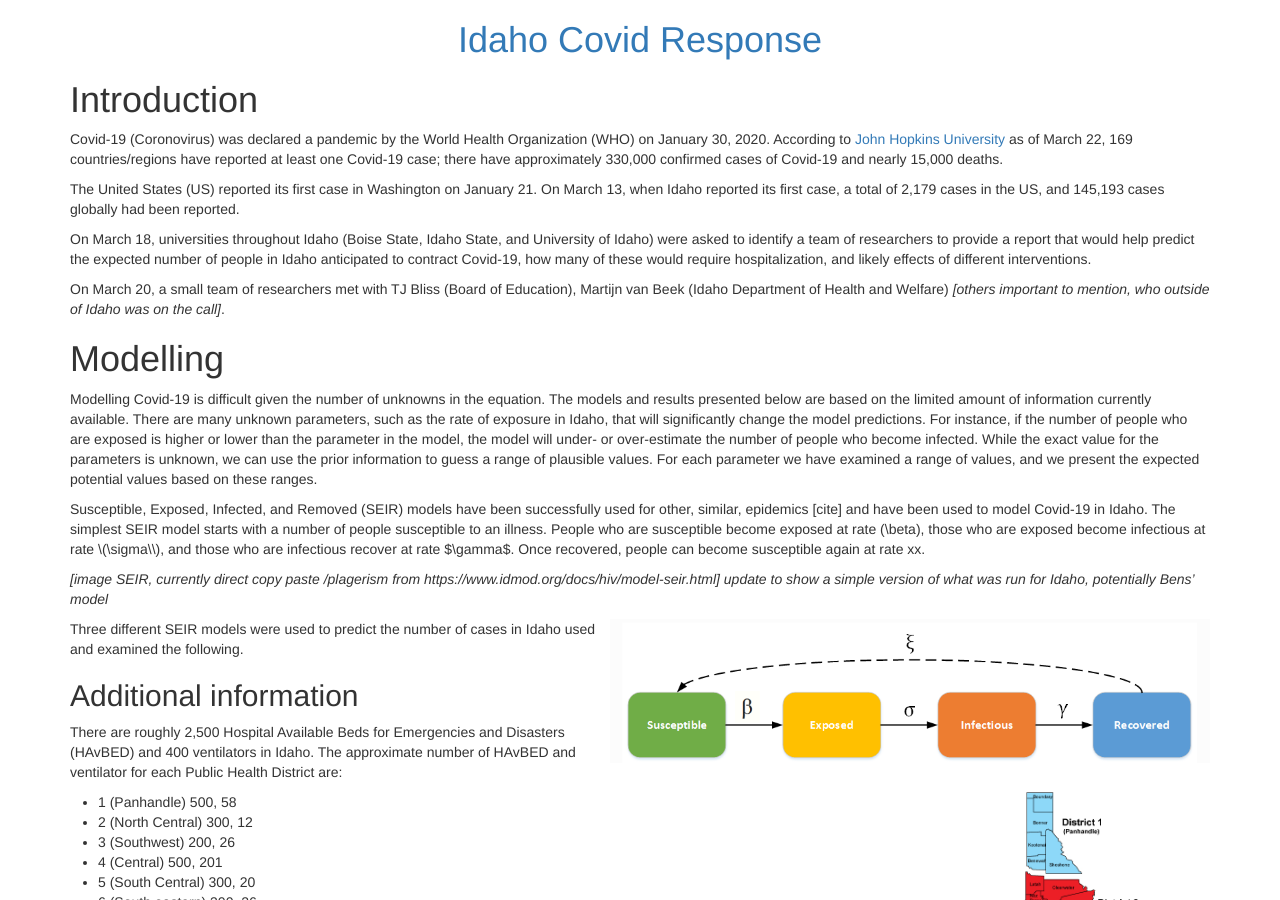
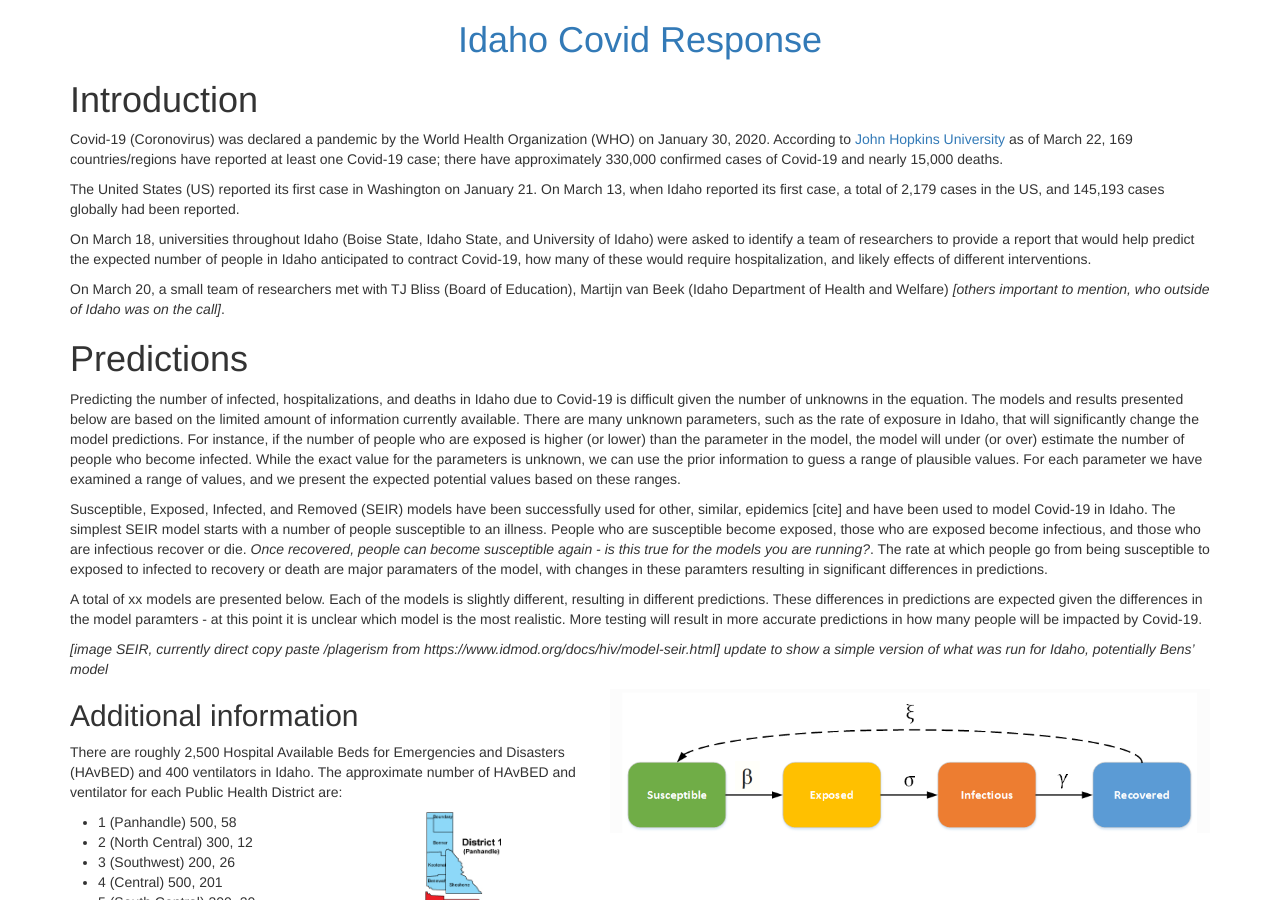
Before and after one commit to magbenji/summary, a Jekyll site: the page built from index.md, in a window 1280 px wide and 900 px high. Built offline with Jekyll 4.4.1, drawn with Linux system fonts in a browser that asks for light colours.

Commit message:
Update index.md

```diff
--- a/index.md
+++ b/index.md
@@ -15,16 +15,21 @@ On March 18, universities throughout Idaho (Boise State, Idaho State, and Univer
 
 On March 20, a small team of researchers met with TJ Bliss (Board of Education), Martijn van Beek (Idaho Department of Health and Welfare) *[others important to mention, who outside of Idaho was on the call]*.
 
-# Modelling
-Modelling Covid-19 is difficult given the number of unknowns in the equation. The models and results presented below are based on the limited amount of information currently available. There are many unknown parameters, such as the rate of exposure in Idaho, that will significantly change the model predictions. For instance, if the number of people who are exposed is higher or lower than the parameter in the model, the model will under- or over-estimate the number of people who become infected. While the exact value for the parameters is unknown, we can use the prior information to guess a range of plausible values. For each parameter we have examined a range of values, and we present the expected potential values based on these ranges.
+# Predictions
+Predicting the number of infected, hospitalizations, and deaths in Idaho due to Covid-19 is difficult given the number of unknowns in the equation. The models and results presented below are based on the limited amount of information currently available. There are many unknown parameters, such as the rate of exposure in Idaho, that will significantly change the model predictions. For instance, if the number of people who are exposed is higher (or lower) than the parameter in the model, the model will under (or over) estimate the number of people who become infected. While the exact value for the parameters is unknown, we can use the prior information to guess a range of plausible values. For each parameter we have examined a range of values, and we present the expected potential values based on these ranges.
 
-Susceptible, Exposed, Infected, and Removed (SEIR) models have been successfully used for other, similar, epidemics [cite] and have been used to model Covid-19 in Idaho. The simplest SEIR model starts with a number of people susceptible to an illness. People who are susceptible become exposed at rate \(\beta\), those who are exposed become infectious at rate $$\sigma\$$, and those who are infectious recover at rate $\gamma$. Once recovered, people can become susceptible again at rate xx.
+Susceptible, Exposed, Infected, and Removed (SEIR) models have been successfully used for other, similar, epidemics [cite] and have been used to model Covid-19 in Idaho.
+The simplest SEIR model starts with a number of people susceptible to an illness.
+People who are susceptible become exposed, those who are exposed become infectious, and those who are infectious recover or die.
+*Once recovered, people can become susceptible again - is this true for the models you are running?*.
+The rate at which people go from being susceptible to exposed to infected to recovery or death are major paramaters of the model, with changes in these paramters resulting in significant differences in predictions.
+
+A total of xx models are presented below. Each of the models is slightly different, resulting in different predictions.
+These differences in predictions are expected given the differences in the model paramters - at this point it is unclear which model is the most realistic. More testing will result in more accurate predictions in how many people will be impacted by Covid-19.
 
 *[image SEIR, currently direct copy paste /plagerism from https://www.idmod.org/docs/hiv/model-seir.html] update to show a simple version of what was run for Idaho, potentially Bens' model*
 
 <img style="float: right" width="600" src="./fig/SEIRmodel.PNG">
-
-Three different SEIR models were used to predict the number of cases in Idaho used and examined the following.
 
 ## Additional information
 There are roughly 2,500 Hospital Available Beds for Emergencies and Disasters (HAvBED) and 400 ventilators in Idaho. The approximate number of HAvBED and ventilator for each Public Health District are:
```
